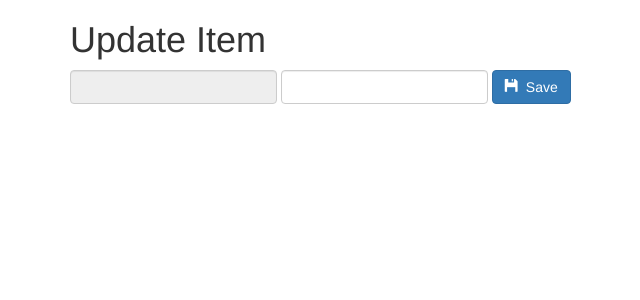
After one commit to TobyHorn/ssl, a PHP site: template myframework/views/updateForm.php in a window 1280 px wide. The commit adds this page. Shown: the top 300 px of the page, without its empty margins (0-640 px from the left). Run offline with PHP 8.4, Linux system fonts and the light colour scheme; the template is opened without the code that fills it, so the values that code supplies are empty.

Commit message:
Created updateForm Added Delete functionality Added Update functionality (currently not updating) Styled various elements with Bootstrap classes and spacing css elements

```diff
--- a/myframework/views/about.php
+++ b/myframework/views/about.php
@@ -14,7 +14,7 @@
             <ul class="list-unstyled">
             <?
                 foreach ($data as $fruit){
-                    echo "<li style='margin-top:1.5em;'><h4 style='display:inline; margin-right:1em;'>".ucfirst($fruit["name"])."</h4><a class='btn btn-info' href='/about/edit/".$fruit["id"]."'><span style='margin-right: 0.5em;' class='glyphicon glyphicon-pencil' aria-hidden='true'></span>Edit</a></li>";
+                    echo "<li style='margin-top:1.5em;'><h4 style='display:inline; margin-right:1em;'>".ucfirst($fruit["name"])."</h4><a class='btn btn-info' style='margin-right:1em;' href='/about/updateForm?fruitName=".$fruit["name"]."&id=".$fruit["id"]."'><span style='margin-right: 0.5em;' class='glyphicon glyphicon-pencil' aria-hidden='true'></span>Edit</a><a class='btn btn-danger' href='/about/deleteItem?id=".$fruit["id"]."'><span style='margin-right: 0.5em;' class='glyphicon glyphicon-trash' aria-hidden='true'></span>Delete</a></li>";
                 }
             ?>
             </ul>
--- a/myframework/views/addForm.php
+++ b/myframework/views/addForm.php
@@ -1,8 +1,8 @@
-<div class="container" style="padding-top:75px;">
+<div class="container">
 
     <div>
 
-        <h1>Add a fruit</h1>
+        <h1>Add Item</h1>
         <form class="form-inline" action="/about/addItem" method="post">
 
             <input class="form-control" type="text" name="name" placeholder="Fruit Name"/>
--- a/myframework/views/navigation.php
+++ b/myframework/views/navigation.php
@@ -55,7 +55,8 @@
                 <div class='form-group'>
                     <input type='password' class='form-control' name='loginPass' id='loginPass' placeholder='Password'>
                 </div>
-                <button type='submit' id='loginBtn' class='btn btn-default'>Login</button>
+                <button style="margin: 0 0.5em 0 0.5em;" type='submit' id='loginBtn' class='btn btn-success'>Login</button>
+                <!--<a href="/register" id="registerBtn" class="btn btn-info">Register</a>-->
             </form>
         <?}?>
 
--- /dev/null
+++ b/myframework/views/updateForm.php
@@ -0,0 +1,16 @@
+<div class="container">
+
+    <div>
+
+        <h1>Update Item</h1>
+        <form class="form-inline" action="/about/updateItem" method="post">
+
+            <input class="form-control" type="number" name="id" value="<? echo @$_REQUEST['id']; ?>" readonly/>
+            <input class="form-control" type="text" name="name" value="<? echo @$_REQUEST['fruitName']; ?>"/>
+            <button class="btn btn-primary" type="submit"><span style='margin-right: 0.5em;' class='glyphicon glyphicon-floppy-disk' aria-hidden='true'></span>Save</button>
+
+        </form>
+
+    </div>
+
+</div>
```
Also changed, not shown: myframework/controllers/about.php (+39 -3 lines).
